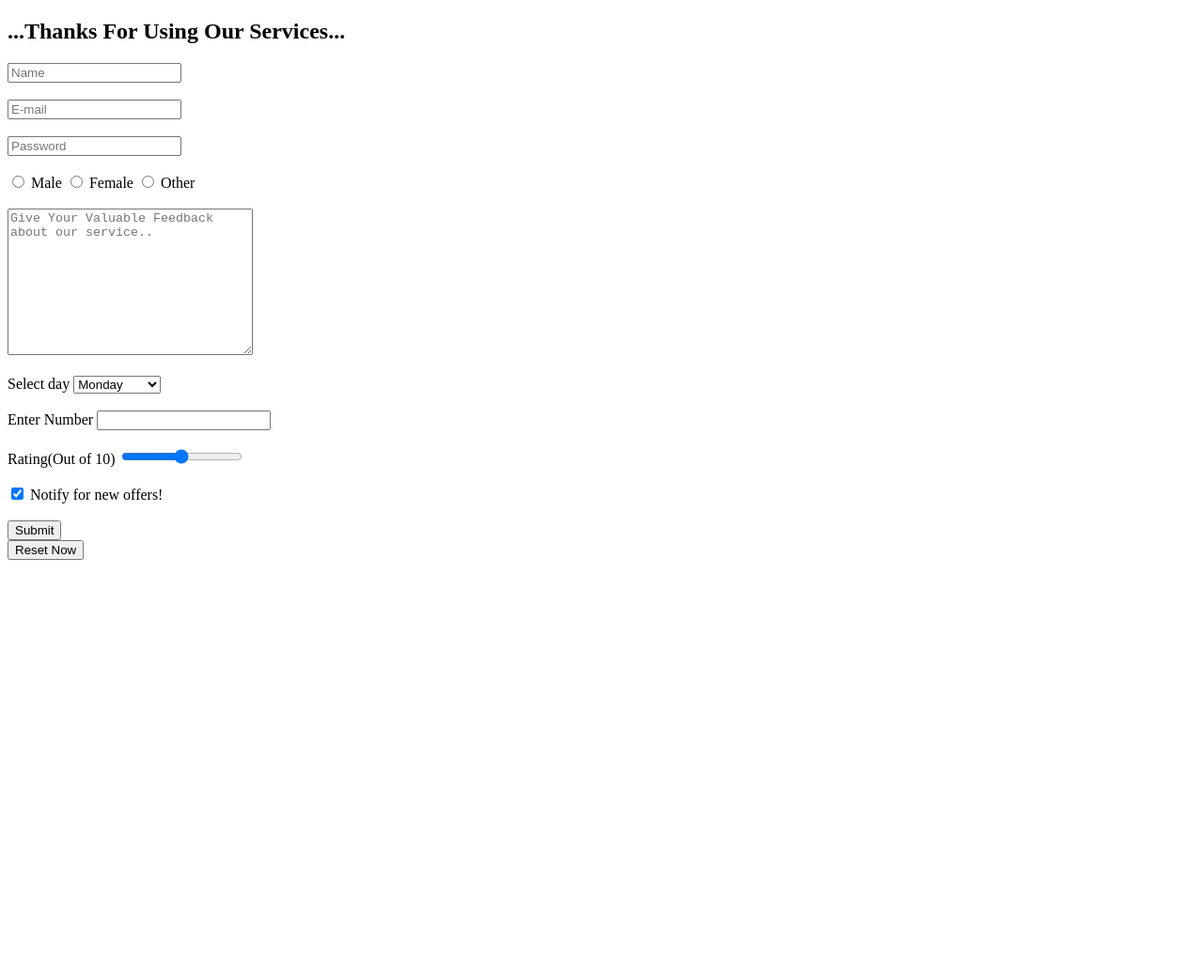
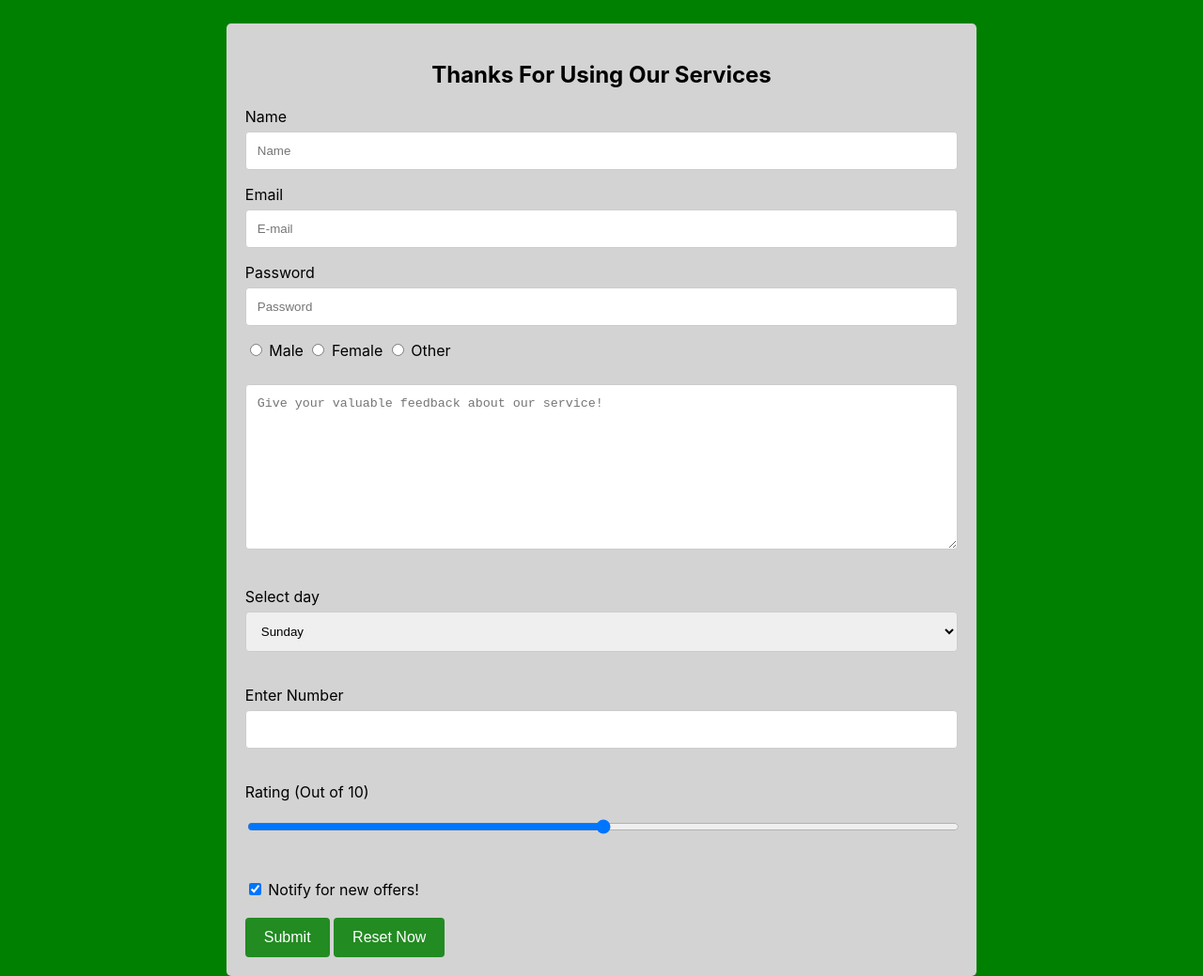
Before and after one commit to hackthemind/website, a plain HTML site: page index.html in a window 1280 px wide. Shown: the whole page at 94% size. Before the commit the page ends 800 px from the top, so only its background shows below. Drawn offline with Linux system fonts and the light colour scheme.

Commit message:
define styles to change appearance

```diff
--- a/index.html
+++ b/index.html
@@ -6,54 +6,55 @@
     <meta http-equiv="X-UA-Compatible" content="IE=edge">
     <meta name="viewport" content="width=device-width, initial-scale=1.0">
     <title>Feedback Form</title>
-
+    <link rel="stylesheet" href="./main.css">
 </head>
 <body>
-    <h2>...Thanks For Using Our Services...</h2>
-     <form autocomplete="on">
+  <div class="container">
+    <h2 >Thanks For Using Our Services</h2>
+     <form autocomplete="on" class="">
       <div>
+        <label for="fname">Name</label>
         <input type="text" name="" id="" placeholder="Name">
-      </div><br>
-      <div>
+
+        <label for="email">Email</label>
         <input type="email" name="" id="" placeholder="E-mail">
-      </div><br>
-      <div>
+
+        <label for="password">Password</label>
         <input type="password" name="" id="" placeholder="Password">
-      </div><br>
-      <div>
+
         <input type="radio" name="idg" id="genderr">
         <label for="genderr">Male</label>
 
         <input type="radio" name="idg" id="gender">
+        <label for="gender">Female</label>
 
-        <label for="gender">Female</label>
         <input type="radio" name="idg" id="genderrr">
         <label for="genderrr">Other</label>
-
       </div><br>
       <div>
-        <textarea name="" id="" cols="30" rows="10" placeholder="Give Your Valuable Feedback about our service.."></textarea>
+        <textarea name="" id="" cols="30" rows="10" placeholder="Give your valuable feedback about our service!"></textarea>
       </div><br>
       <div>
         <label for="date">Select day</label>
         <select name="" id="date">
+          <option value="mon">Sunday</option>
           <option value="mon">Monday</option>
           <option value="tue">Tuesday</option>
           <option value="wed">Wednesday</option>
           <option value="thus">Thursday</option>
           <option value="mon">Friday</option>
           <option value="mon">Saturday</option>
-
         </select>
       </div><br>
+
       <div>
         <label for="sele">Enter Number</label>
         <input type="number" name="" id="sele"  >
       </div><br>
+
       <div>
-        Rating(Out of 10)
+        Rating (Out of 10)
         <input type="range" name="gg" id="" max="10" min="0" value="5" step="1" >
-
       </div><br>
       <div>
 
@@ -62,10 +63,9 @@
           <label for="check">Notify for new offers!</label>
         </div><br>
         <input type="submit" value="Submit">
-      </div>
-      <div>
         <input type="reset" value="Reset Now">
       </div>
      </form>
+   </div>
 </body>
 </html>
--- /dev/null
+++ b/main.css
@@ -0,0 +1,105 @@
+body {
+    background-color: green;
+}
+
+h2 {
+    text-align: center;
+    color : black;
+}
+
+.container {
+    font-family: 'Inter', sans-serif;
+    margin-top: 25px;
+    margin-left: auto;
+    margin-right: auto;
+    margin-bottom: 25px;
+    border-radius: 5px;
+    background-color: lightgrey;
+    padding: 20px;
+    width: 60%;
+    font-size: medium;
+}
+
+input[type=text], select, textarea {
+    width: 100%;
+    padding: 12px;
+    border: 1px solid #ccc;
+    border-radius: 4px;
+    box-sizing: border-box;
+    margin-top: 6px;
+    margin-bottom: 16px;
+    resize: vertical
+}
+
+input[type=email], select, textarea {
+    width: 100%;
+    padding: 12px;
+    border: 1px solid #ccc;
+    border-radius: 4px;
+    box-sizing: border-box;
+    margin-top: 6px;
+    margin-bottom: 16px;
+    resize: vertical
+}
+
+input[type=password], select, textarea {
+    width: 100%;
+    padding: 12px;
+    border: 1px solid #ccc;
+    border-radius: 4px;
+    box-sizing: border-box;
+    margin-top: 6px;
+    margin-bottom: 16px;
+    resize: vertical
+}
+
+input[type=number], select, textarea {
+    width: 100%;
+    padding: 12px;
+    border: 1px solid #ccc;
+    border-radius: 4px;
+    box-sizing: border-box;
+    margin-top: 6px;
+    margin-bottom: 16px;
+    resize: vertical
+}
+
+input[type=range], select, textarea {
+    width: 100%;
+    padding: 12px;
+    border: 1px solid #ccc;
+    border-radius: 4px;
+    box-sizing: border-box;
+    margin-top: 6px;
+    margin-bottom: 16px;
+    resize: vertical
+}
+
+input[type=submit] {
+    background-color: forestgreen;
+    color: white;
+    padding: 12px 20px;
+    border: none;
+    border-radius: 4px;
+    cursor: pointer;
+    font-size: medium;
+
+}
+
+input[type=submit]:hover {
+    background-color: darkgreen;
+}
+
+input[type=reset] {
+    background-color: forestgreen;
+    color: white;
+    padding: 12px 20px;
+    border: none;
+    border-radius: 4px;
+    cursor: pointer;
+    font-size: medium;
+}
+
+input[type=reset]:hover {
+    background-color: darkgreen;
+}
```
